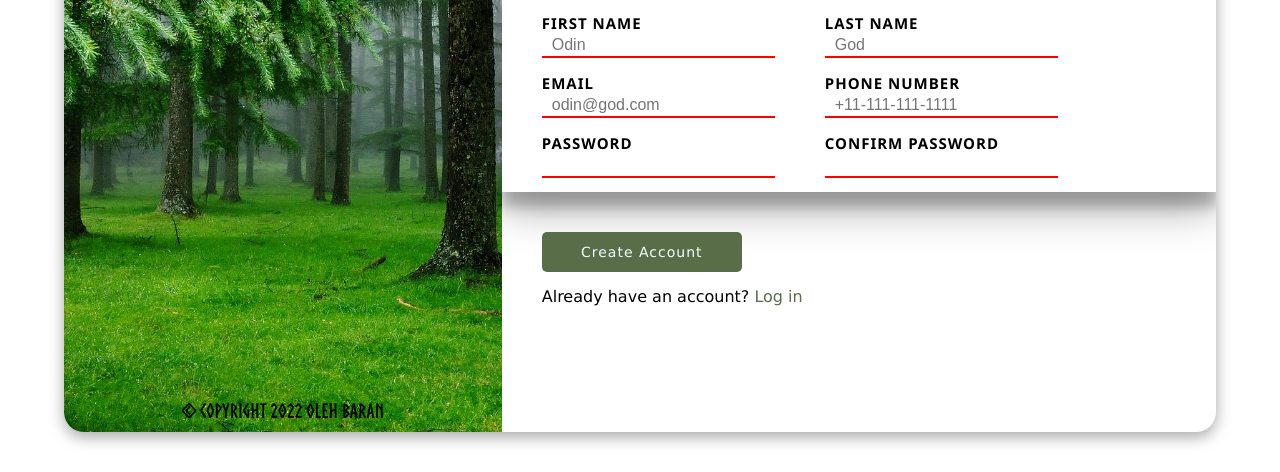
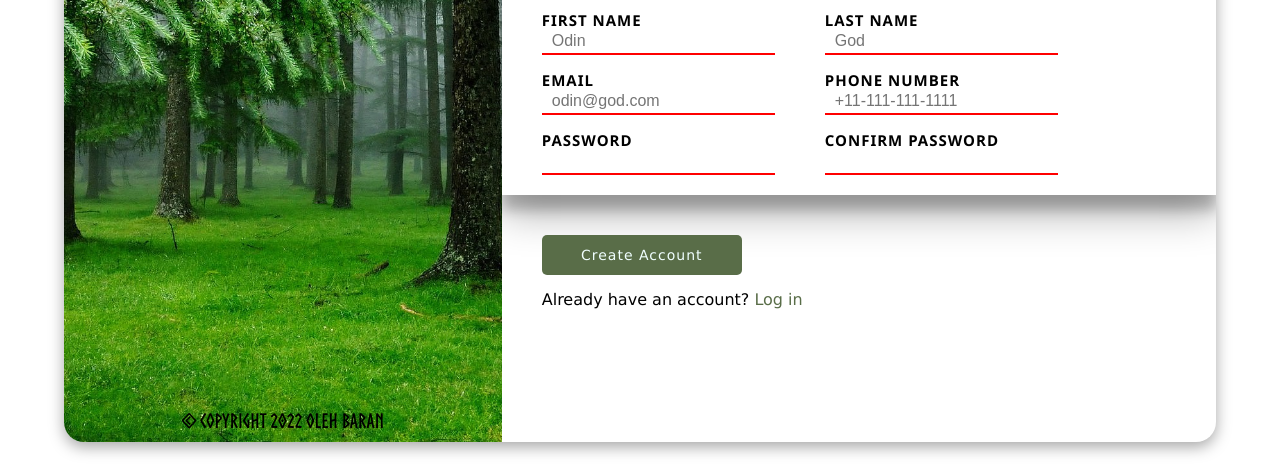
Before and after one commit to baran-oleh/form-example2, a plain HTML site: page index.html in a window 1280 px wide. Shown: the part 328-800 px from the top of the page. Drawn offline with Linux system fonts and the light colour scheme.

Commit message:
💄 UI update

```diff
--- a/css/style.css
+++ b/css/style.css
@@ -68,7 +68,7 @@ body {
 .container {
   width: 90vw;
   max-width: 1200px;
-  min-height: 90vh;
+  min-height: 740px;
   max-height: 90vh;
   display: flex;
   flex-direction: row;
--- a/scss/general.scss
+++ b/scss/general.scss
@@ -17,7 +17,7 @@ body {
 .container {
     width: 90vw;
     max-width: 1200px;
-    min-height: 90vh;
+    min-height: 740px;
     max-height: 90vh;
     display: flex;
     flex-direction: row;
```
